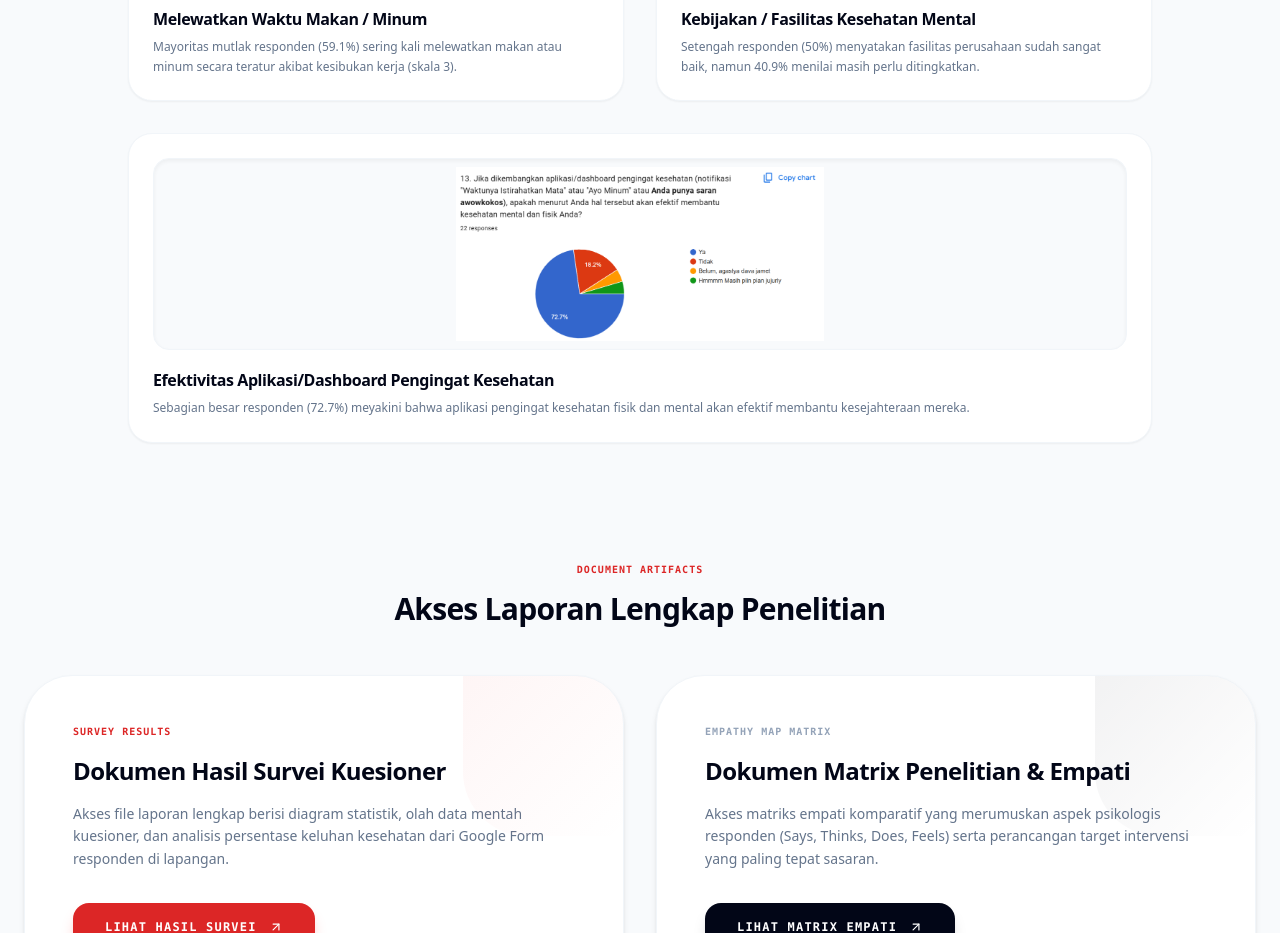
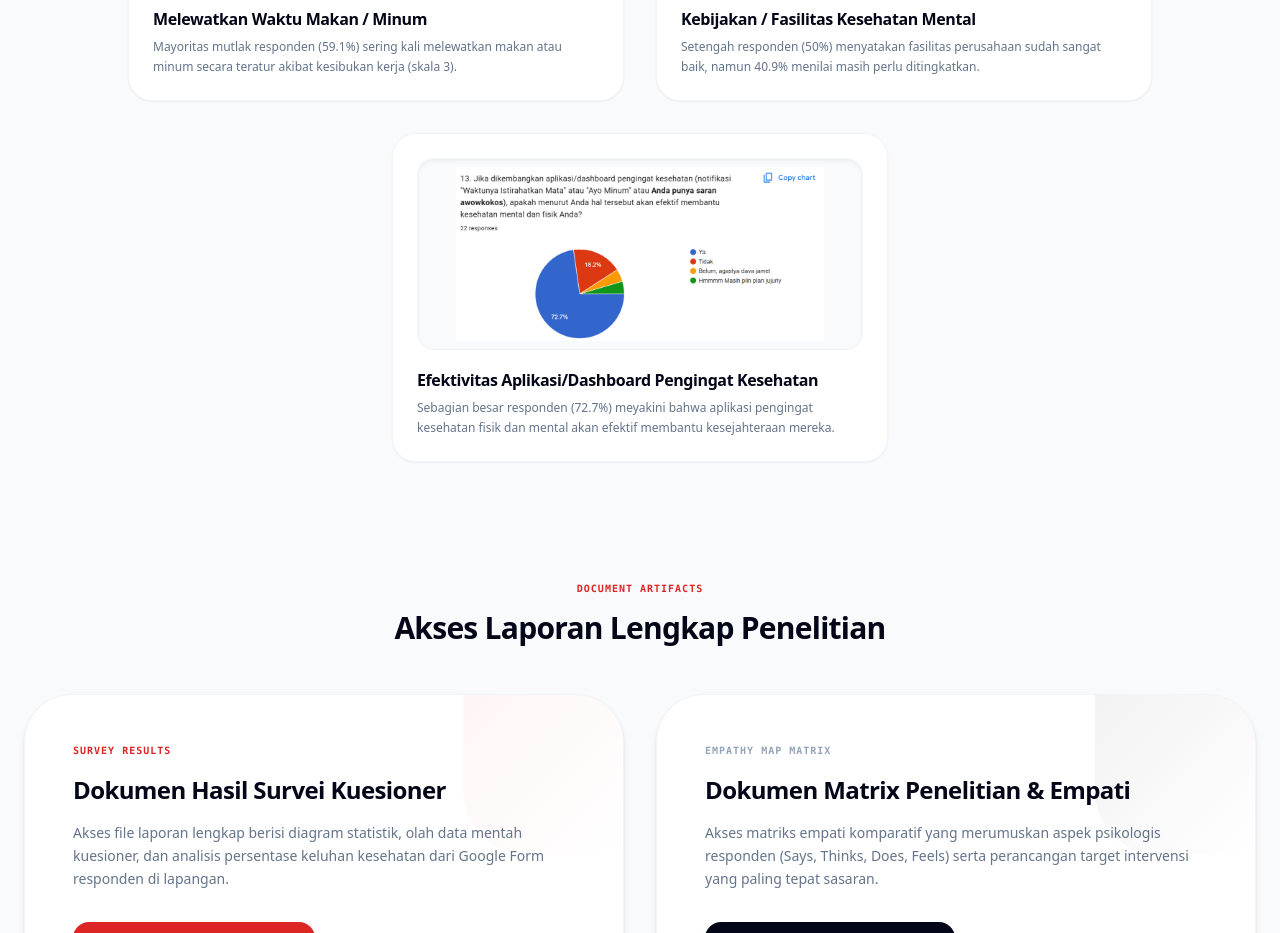
Before and after one commit to agstydva/stem-project, a React (Vite) app: page /empathy in a window 1280 px wide. Shown: the part 4220-5153 px from the top of the page. Built offline with nearby package versions, Linux system fonts and the light colour scheme.

Commit message:
Center the 11th chart card and match other card sizes

```diff
--- a/src/pages/Empathy.jsx
+++ b/src/pages/Empathy.jsx
@@ -301,11 +301,10 @@ const Empathy = () => {
                 path: "/images/chart_13.png"
               }
             ].map((chart, idx) => {
-              const colSpanClass = idx === 10 ? 'lg:col-span-2' : '';
-              return (
+              const isLast = idx === 10;
+              const cardContent = (
                 <div
-                  key={chart.id}
-                  className={`group bg-white rounded-3xl border border-slate-100 p-6 shadow-sm hover:shadow-xl hover:border-red-100/50 transition-all duration-500 flex flex-col justify-between ${colSpanClass}`}
+                  className="group bg-white rounded-3xl border border-slate-100 p-6 shadow-sm hover:shadow-xl hover:border-red-100/50 transition-all duration-500 flex flex-col justify-between w-full"
                 >
                   <div>
                     <div
@@ -331,6 +330,22 @@ const Empathy = () => {
                     </p>
                   </div>
                 </div>
+              );
+
+              if (isLast) {
+                return (
+                  <div key={chart.id} className="lg:col-span-2 flex justify-center w-full">
+                    <div className="w-full lg:max-w-[calc(50%-1rem)] flex">
+                      {cardContent}
+                    </div>
+                  </div>
+                );
+              }
+
+              return (
+                <React.Fragment key={chart.id}>
+                  {cardContent}
+                </React.Fragment>
               );
             })}
           </div>
```
Lines whose indentation alone changed are shown as unchanged.
